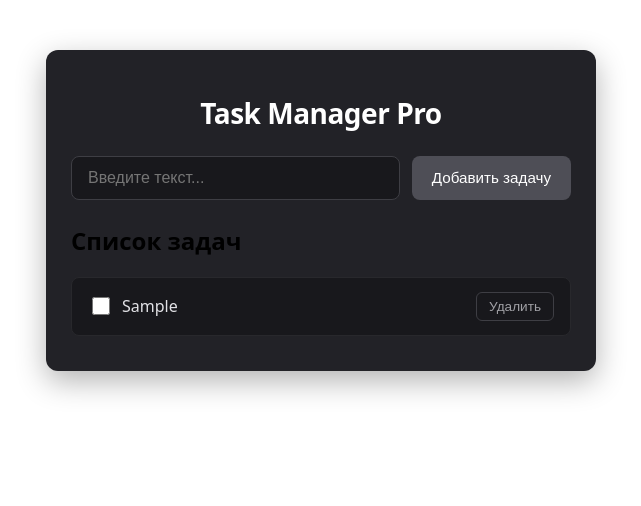
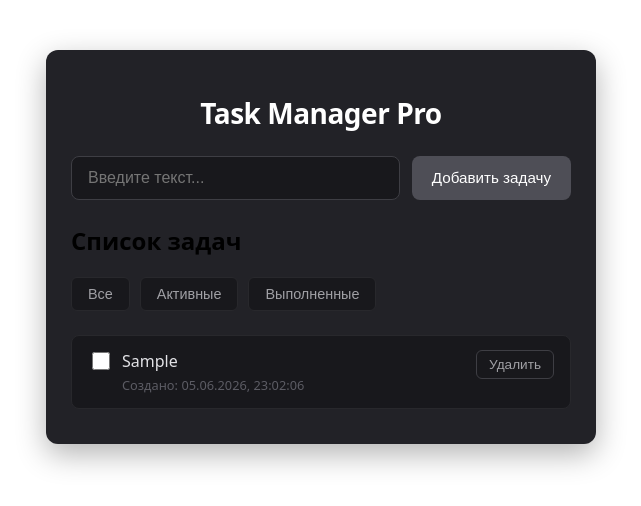
Before and after one commit to SmailovAleksei/task_manager, a React (Vite) app: page / in a window 1280 px wide. Both pictures are taken after typing "Sample" into the empty fields and a click on the button "Добавить задачу". Shown: the top 506 px of the page, without its empty margins (319-960 px from the left). Built offline with nearby package versions, Linux system fonts and the light colour scheme.

Commit message:
taskfilter/date

```diff
--- a/src/components/TaskForm/TaskForm.jsx
+++ b/src/components/TaskForm/TaskForm.jsx
@@ -17,6 +17,7 @@ function TaskForm() {
             addTask({
                 id: Date.now(),
                 title: title,
+                createdAt: new Date().toISOString(),
                 completed: false
             })
         );
--- a/src/components/TaskList/TaskList.css
+++ b/src/components/TaskList/TaskList.css
@@ -7,37 +7,55 @@
 
 .task-item {
     display: flex;
-    align-items: center;
+    /* ИЗМЕНИЛИ ЭТУ СТРОКУ: выравнивание по верхнему краю (по уровню текста) */
+    align-items: flex-start;
     justify-content: space-between;
     padding: 14px 16px;
-    background-color: #18181c; /* Серый фон плашки задачи */
+    background-color: #18181c;
     border-radius: 8px;
     border: 1px solid #28282c;
     margin-bottom: 10px;
 }
 
+/* === НОВЫЙ БЛОК: Выстраивает текст и дату столбиком === */
+.task-info-block {
+    display: flex;
+    flex-direction: column; /* Ставит дату строго под текст */
+    flex: 1;                /* Занимает всю середину, отодвигая кнопку вправо */
+    margin-right: 12px;     /* Отступ перед кнопкой "Удалить" */
+}
+
 .task-text {
     color: #e2e2e6;
     font-size: 1rem;
-    margin-right: 12px;
     word-break: break-word;
     transition: color 0.2s, text-decoration 0.2s;
-    flex: 1;
+    /* Убрали flex: 1 и margin-right отсюда, так как они теперь на контейнере */
+}
+
+/* === НОВЫЙ БЛОК: Стили для красивого вывода даты === */
+.task-date {
+    font-size: 0.8rem;      /* Чуть меньше основного текста */
+    color: #5c5c64;         /* Приглушенный серый цвет в тон темы */
+    margin-top: 4px;        /* Небольшой отступ сверху от текста задачи */
 }
 
 /* Класс, который активируется при task.completed === true */
 .task-completed {
     text-decoration: line-through;
-    color: #5c5c64 !important; /* Серый блеклый текст */
+    color: #5c5c64; /* Серый блеклый текст */
 }
 
 .task-checkbox {
     width: 18px;
     height: 18px;
+    min-width: 18px;   /* ЖЕСТКО ЗАПРЕЩАЕМ чекбоксу сжиматься */
+    min-height: 18px;  /* ЖЕСТКО ЗАПРЕЩАЕМ чекбоксу сжиматься */
+    flex-shrink: 0;    /* Запрещаем flex-контейнеру уменьшать этот элемент */
     accent-color: #5c5c64; /* Серый цвет галочки */
     cursor: pointer;
-    order: -1; /* Магия CSS: ставит чекбокс левее текста */
     margin-right: 12px;
+    margin-top: 2px;   /* Выравнивание по верхней строчке текста */
 }
 
 .task-delete-btn {
@@ -56,3 +74,28 @@
     border-color: #cf4343;
     color: #ffffff;
 }
+
+/* Контейнер для кнопок фильтрации */
+.filter-buttons {
+    display: flex;
+    gap: 10px;            /* Отступ МЕЖДУ кнопками фильтра */
+    margin-top: 12px;     /* Отступ сверху от заголовка "Список задач" */
+    margin-bottom: 24px;  /* Отступ СНИЗУ между кнопками и первыми задачами */
+}
+
+/* Стили самих кнопок (чтобы они выглядели аккуратно) */
+.filter-btn {
+    background-color: #18181c;
+    border: 1px solid #28282c;
+    color: #a0a0a5;
+    padding: 8px 16px;
+    border-radius: 6px;
+    font-size: 0.9rem;
+    cursor: pointer;
+    transition: all 0.2s ease;
+}
+
+.filter-btn:hover {
+    background-color: #28282c;
+    color: #e2e2e6;
+}
--- a/src/components/TaskList/TaskList.jsx
+++ b/src/components/TaskList/TaskList.jsx
@@ -1,9 +1,13 @@
+import { useState } from 'react';
 import { useDispatch, useSelector } from 'react-redux';
-import {removeTask, toggleTask} from '../../features/tasks/tasksSlice';
+import { removeTask, toggleTask } from '../../features/tasks/tasksSlice';
 import './TaskList.css';
 
 function TaskList() {
     const dispatch = useDispatch();
+
+    // Переименовали состояние в filterStatus
+    const [filterStatus, setFilterStatus] = useState('all');
 
     const handleRemoveTask = (id) => {
         dispatch(removeTask(id));
@@ -13,28 +17,69 @@ function TaskList() {
         (state) => state.tasks.items
     );
 
+    // Логика фильтрации через переменную filteredTasks
+    const filteredTasks = tasks.filter(task => {
+        if (filterStatus === 'active') return !task.completed;
+        if (filterStatus === 'completed') return task.completed;
+        return true;
+    });
 
-    // console.log(JSON.stringify(tasks, null, 2));
     return (
         <div>
             <h2>Список задач</h2>
 
-            {tasks.map((task) => (
+            {/* Блок кнопок переключения фильтров */}
+            <div className="filter-buttons">
+                <button
+                    className={`filter-btn ${filterStatus === 'all' ? 'active' : ''}`}
+                    onClick={() => setFilterStatus('all')}
+                >
+                    Все
+                </button>
+                <button
+                    className={`filter-btn ${filterStatus === 'active' ? 'active' : ''}`}
+                    onClick={() => setFilterStatus('active')}
+                >
+                    Активные
+                </button>
+                <button
+                    className={`filter-btn ${filterStatus === 'completed' ? 'active' : ''}`}
+                    onClick={() => setFilterStatus('completed')}
+                >
+                    Выполненные
+                </button>
+            </div>
+
+            {/* Рендеринг отфильтрованного массива filteredTasks */}
+            {filteredTasks.map((task) => {
+                const formattedDate = new Date(
+                    task.createdAt
+                ).toLocaleString('ru-RU');
+
+                return (
                     <div key={task.id} className="task-item">
-                    <span className={`task-text ${task.completed ? 'task-completed' : ''}`}>
-                        {task.title}
-                    </span>
                         <input
                             type="checkbox"
                             checked={task.completed}
                             onChange={() => dispatch(toggleTask(task.id))}
                             className="task-checkbox"
                         />
+
+                        <div className="task-info-block">
+                            <span className={`task-text ${task.completed ? 'task-completed' : ''}`}>
+                                {task.title}
+                            </span>
+                            <div className="task-date">
+                                Создано: {formattedDate}
+                            </div>
+                        </div>
+
                         <button onClick={() => handleRemoveTask(task.id)} className="task-delete-btn">
                             Удалить
                         </button>
                     </div>
-            ))}
+                );
+            })}
         </div>
     );
 }
```
Also changed, not shown: src/components/TaskForm/TaskForm.css (line endings or trailing spaces). Lines whose indentation alone changed are shown as unchanged.
